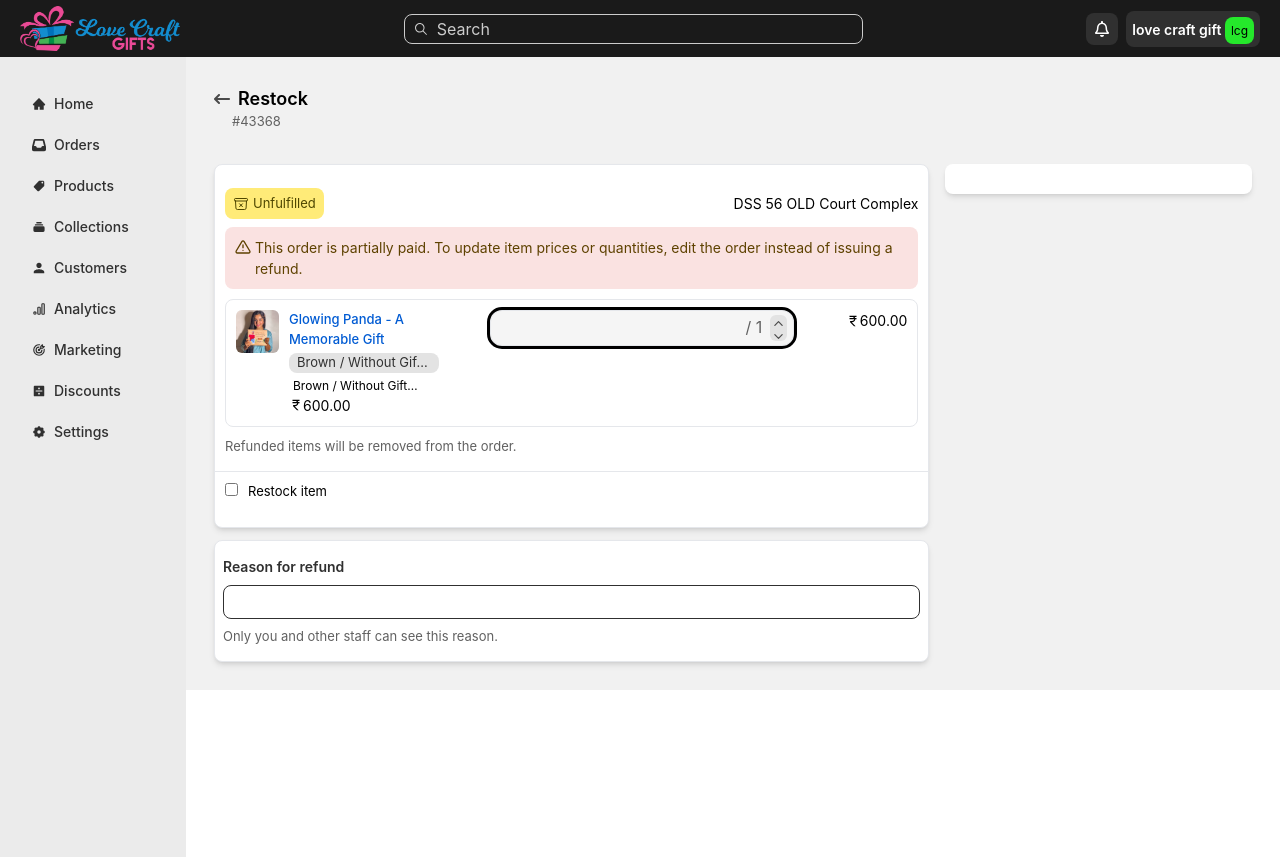
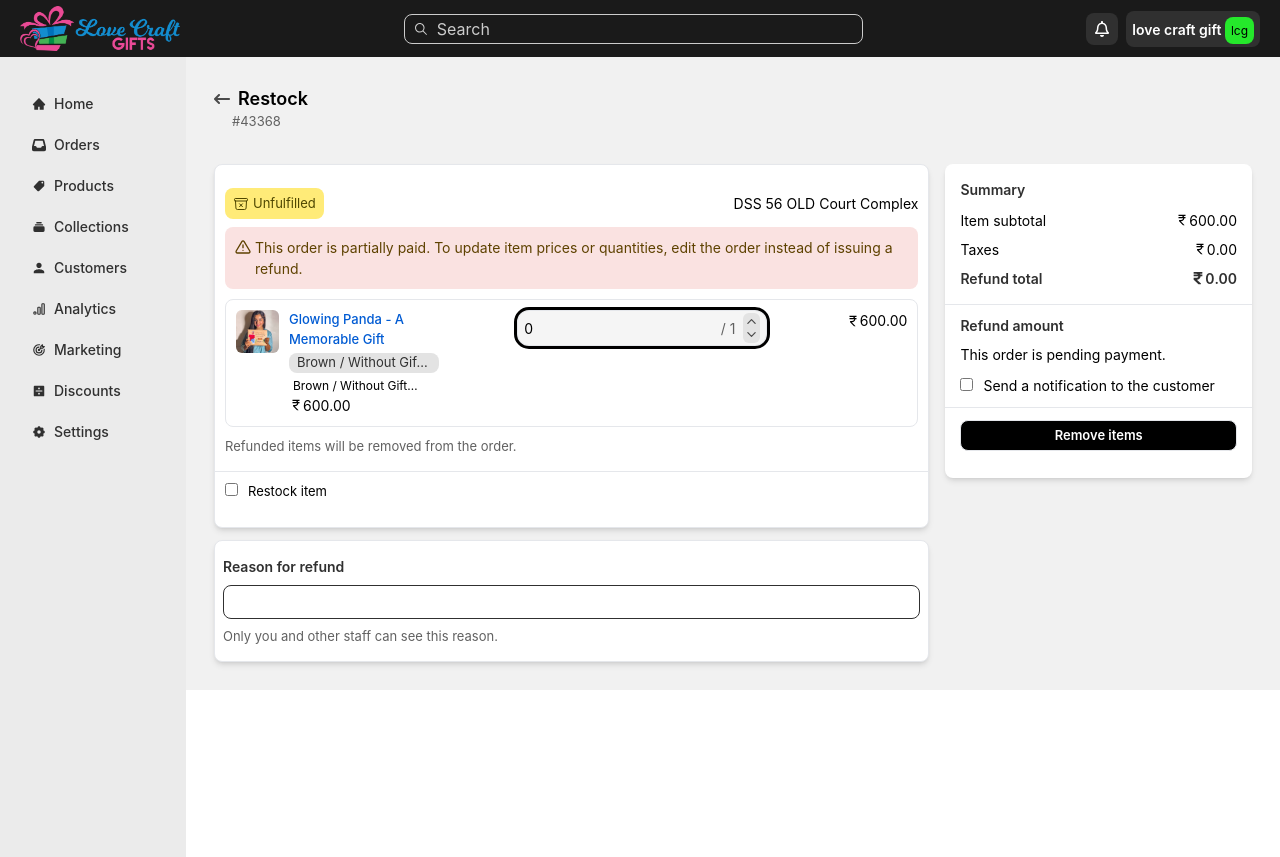
Before and after one commit to sainideepanshu1/lcg-admin-panel, a React (Vite) app: page /orders/order-details/restock in a window 1280 px wide. Built offline with nearby package versions, Linux system fonts and the light colour scheme; the HTML template or start-up script is replaced by a standard one; a web font is replaced by a local one.

Commit message:
restock complete

```diff
--- a/src/App.jsx
+++ b/src/App.jsx
@@ -15,6 +15,7 @@ import Orders from "./Components/Orders";
 import Createorder from "./Components/Createorder";
 import OrderDetails from "./Components/OrderDetails";
 import Restock from "./Components/Restock";
+import EditOrder from "./Components/EditOrder";
 
 function App() {
   const [isSidebarOpen, setIsSidebarOpen] = useState(false);
@@ -46,6 +47,7 @@ function App() {
           <Route path="/orders/create-order" element={<Createorder />} />
           <Route path="/orders/order-details" element={<OrderDetails />} />
           <Route path="/orders/order-details/restock" element={<Restock />} />
+          <Route path="/orders/order-details/edit-order" element={<EditOrder />} />
         </Routes>
       </div>
     </>
--- a/src/Components/OrderDetails.jsx
+++ b/src/Components/OrderDetails.jsx
@@ -129,7 +129,7 @@ function OrderDetails() {
               Chainpur , Bandipur UP, India . Customer for about 2 hours
             </span>
 
-            <span></span>
+
           </div>
         </div>
 
@@ -140,7 +140,7 @@ function OrderDetails() {
                 Restock
               </button>
             </Link>
-            <Link>
+            <Link to='/orders/order-details/edit-order'>
               <button className="flex text-heading items-center px-[12px] py-[3px] gap-1   bg-[#E3E3E3] hover:bg-[rgb(206,204,204)] rounded-lg">
                 Edit
               </button>
--- a/src/Components/Restock.jsx
+++ b/src/Components/Restock.jsx
@@ -1,6 +1,6 @@
-import React from 'react'
+import React from "react";
 import { FaArrowLeftLong } from "react-icons/fa6";
-import { Link } from 'react-router-dom';
+import { Link } from "react-router-dom";
 import { FaRegClock } from "react-icons/fa";
 import { HiOutlineArchiveBoxXMark } from "react-icons/hi2";
 import { FiAlertTriangle } from "react-icons/fi";
@@ -9,31 +9,50 @@ import { MdCurrencyRupee } from "react-icons/md";
 import { FaAngleDown } from "react-icons/fa";
 import { IoChevronUp } from "react-icons/io5";
 import { IoChevronDownOutline } from "react-icons/io5";
+import { FaRupeeSign } from "react-icons/fa";
+import { useState } from "react";
 
 function Restock() {
+  const[counter,setCount]=useState(0)
+
+  const handleInc=()=>{
+    if(counter!==1)
+  setCount(counter+1)
+  }
+  const handleDec=()=>{
+    if(counter!==0)
+    setCount(counter-1)
+  }
+
   return (
-    <div className='bg-[#F1F1F1] w-full h-[100%] :px-[100px] md:px[10px]'>
-        <div className='my-6  px-7 py-1 sm:px-6 xm:px-2 '>
-        <div className='flex gap-2 items-center  '>
-            <div className=''><Link to='OrderDetails'><span className=' text-[#4a4a4a]'><FaArrowLeftLong /></span></Link></div>
-
-           <div className='text-[18px] font-semibold'>
-            <Link to=''> <h3>Restock</h3></Link>
-
-
-
+    <div className="bg-[#F1F1F1] w-full h-[100%] :px-[100px] md:px[10px]">
+      <div className="my-6  px-7 py-1 sm:px-6 xm:px-2 ">
+        <div className="flex gap-2 items-center  ">
+          <div className="">
+            <Link to="OrderDetails">
+              <span className=" text-[#4a4a4a]">
+                <FaArrowLeftLong />
+              </span>
+            </Link>
           </div>
 
+          <div className="text-[18px] font-semibold">
+            <Link to="">
+              {" "}
+              <h3>Restock</h3>
+            </Link>
           </div>
-           <div className='px-[18px] text-[13px] text-[#616161]'><h4 >#43368</h4></div>
+        </div>
+        <div className="px-[18px] text-[13px] text-[#616161]">
+          <h4>#43368</h4>
+        </div>
       </div>
 
-        <div className='flex gap-4  xl:flex-wrap  my-6  px-7 py-1 sm:px-6 xm:px-2 ' >
-
+      <div className="flex gap-4  xl:flex-wrap  my-6  px-7 py-1 sm:px-6 xm:px-2 ">
         {/* ---------------Left-------------- */}
-          <div className='flex flex-col gap-3 h-full   w-[70%] xl:w-[100%] '>
+        <div className="flex flex-col gap-3 h-full   w-[70%] xl:w-[100%] ">
           <div className=" border-[1px] w-full   bg-white py-[15px]	 shadow-md rounded-[8px]">
-            <div className='flex justify-between items-center px-[10px] py-2 '>
+            <div className="flex justify-between items-center px-[10px] py-2 ">
               <div className="flex relative gap-1 items-center px-[8px] py-[6px] rounded-lg text-[13px] bg-[#ffeb78] text-[#4f4700] ">
                 <span className="text-[16px] ">
                   <HiOutlineArchiveBoxXMark />
@@ -41,17 +60,22 @@ function Restock() {
                 <span>Unfulfilled</span>
               </div>
 
-                <div className='text-[14px]'><h3>DSS 56 OLD Court Complex</h3></div>
-
+              <div className="text-[14px]">
+                <h3>DSS 56 OLD Court Complex</h3>
+              </div>
             </div>
 
-            <div className='flex gap-1 items-start text-[#5e4200] bg-[#fae2e1] rounded-lg mx-[10px] p-[10px]'>
-                <span className='pt-[2px]'><FiAlertTriangle/></span>
-                <p className='text-[14px]'>This order is partially paid. To update item prices or quantities, edit the order instead of issuing a refund.</p>
+            <div className="flex gap-1 items-start text-[#5e4200] bg-[#fae2e1] rounded-lg mx-[10px] p-[10px]">
+              <span className="pt-[2px]">
+                <FiAlertTriangle />
+              </span>
+              <p className="text-[14px]">
+                This order is partially paid. To update item prices or
+                quantities, edit the order instead of issuing a refund.
+              </p>
             </div>
 
-            <div className=' flex justify-between items-start mx-[10px] border-[1px] px-[10px] my-[10px] py-[10px] rounded-lg '>
-
+            <div className=" flex justify-between items-start mx-[10px] border-[1px] px-[10px] my-[10px] py-[10px] rounded-lg ">
               <div className="  flex items-start gap-[10px]">
                 <div className=" w-[43px] h-[40px] object-contain ">
                   <img className="rounded-md" src={Product2} alt="" />
@@ -65,13 +89,153 @@ function Restock() {
                     <h3 className="text-[13px] text-[#303030] bg-[#e3e3e3] px-2 my-[4px] rounded-lg line-clamp-1 ">
                       Brown / Without Gift Wrap / Without Gift Card
                     </h3>
-                      <div className=''>
-                    <h3 className='text-[12px] px-[4px] line-clamp-1'> Brown / Without Gift Wrap / Without Gift Card</h3>
+                    <div className="">
+                      <h3 className="text-[12px] px-[4px] line-clamp-1">
+                        {" "}
+                        Brown / Without Gift Wrap / Without Gift Card
+                      </h3>
                       <div className="flex items-center text-[14px] ">
                         <span className="flex items-center">
-                      <MdCurrencyRupee />600
+                          <MdCurrencyRupee />
+                          600
                         </span>
                         <span>.00</span>
+                      </div>
+                    </div>
+                  </div>
+                </div>
+              </div>
+
+              <div className="  flex justify-between w-[250px] border-[0.1px] bg-[#f5f5f5] rounded-xl items-center   py-[4px] h-[36px] outline px-[6px]">
+
+                <h3 className="bg-[#f5f5f5] text-[14px] outline-none">{counter}</h3>
+
+                <div className="flex gap-2 items-center">
+                  <span className="text-[#616161]  text-[14px]">/ 1</span>
+                  <div className=" flex flex-col bg-[#e3e3e3] px-[2px] py-[2px] rounded-md text-[#4a4a4a] text-[13px]">
+                    <button onClick={handleInc}  className="hover:bg-[#acaaaa] rounded-t-md">
+                      <IoChevronUp />
+                    </button>
+                    <button onClick={handleInc}  className="hover:bg-[#acaaaa] rounded-t-md"/>
+                    <button onClick={handleDec} className="hover:bg-[#acaaaa] rounded-b-md">
+                      <IoChevronDownOutline />
+                    </button>
+                  </div>
+                </div>
+              </div>
+              <div className="flex items-center text-[14px] ">
+                <span className="flex items-center">
+                  <MdCurrencyRupee />
+                  600
+                </span>
+                <span>.00</span>
+              </div>
+            </div>
+            <div className="text-[#616161] text-[13px] px-[10px]  pb-[15px] ">
+              <h3>Refunded items will be removed from the order.</h3>
+            </div>
+
+            <hr />
+
+            <div className="text-[13px] py-[10px]">
+              <label>
+                <input className="mx-[10px]  " type="checkbox" />
+                Restock item
+              </label>
+            </div>
+          </div>
+
+          <div className=" flex flex-col gap-2 border-[1px] w-full   bg-white py-[15px]	 shadow-md rounded-[8px] px-[8px]">
+            <h3 className="text-[#303030] text-[14px] font-semibold">
+              Reason for refund
+            </h3>
+            <input
+              className="w-full border-[1px] px-2 text-[#303030] border-[#303030] rounded-lg py-[4px] "
+              type="text"
+            />
+            <h3 className="text-[#616161] text-[13px]">
+              Only you and other staff can see this reason.
+            </h3>
+          </div>
+        </div>
+
+        {/* -----------------right---------------- */}
+        <div className=" flex flex-col gap-4 w-[30%] xl:w-[100%]">
+          <div className=" xl:w-[100%]  border-[1px bg-white py-[15px]	 shadow-md rounded-[8px]">
+
+
+
+            <div   className="">
+               <h3 className="text-[#303030] text-[14px] font-semibold pb-[10px]  px-[15px]">Summary</h3>
+              <div className="flex flex-col gap-2  px-[15px]">
+               <div className="">
+                <div className="flex justify-between">
+                  <h3 className="text-[14px]">Item subtotal</h3>
+
+                <div className="flex items-center text-[14px] ">
+                <span className="flex items-center">
+                  <MdCurrencyRupee />
+                  600
+                </span>
+                <span>.00</span>
+              </div>
+              </div>
+
+               </div>
+
+               <div className="">
+                <div className="flex justify-between">
+                  <h3 className="text-[14px]">Taxes</h3>
+
+                <div className="flex items-center text-[14px] ">
+                <span className="flex items-center">
+                  <MdCurrencyRupee />
+                  0
+                </span>
+                <span>.00</span>
+              </div>
+              </div>
+
+               </div>
+               <div className="pb-[15px]">
+                <div className="flex justify-between">
+                  <h3 className=" text-[#303030] text-[14px] font-semibold">Refund total</h3>
+
+                <div className="flex items-center ] text-[#303030] text-[14px] font-semibold ">
+                <span className="flex items-center font-[10px] ">
+                <FaRupeeSign />
+
+                  0
+                </span>
+                <span>.00</span>
+              </div>
+              </div>
+
+               </div>
+
+
+
+
+
+               </div>
+
+               <hr/>
+
+               <div className="flex flex-col gap-2 py-[10px]">
+                <h3 className="px-[15px] text-[#303030] text-[14px] font-semibold">Refund amount</h3>
+                <h3 className=" px-[15px] text-[14px]">This order is pending payment.</h3>
+                <div className="px-[5px]">
+                  <label className="text-[14px] ">
+                  <input className="mx-[10px]" type="checkbox"/>
+                  Send a notification to the customer
+                  </label>
+                </div>
+               </div>
+
+
+               <hr/>
+               <div className="flex justify-center mx-[15px] my-[12px] ">
+               <button className="text-[13px] w-full  border-[1px]  py-[5px] rounded-lg text-[white] font-semibold bg-black" >Remove items</button>
                </div>
 
 
@@ -79,72 +243,10 @@ function Restock() {
             </div>
 
           </div>
-
-
-                  </div>
-
-                </div>
-
-
-               <div className='  flex border-[0.1px] bg-[#f5f5f5] rounded-xl   py-[4px] h-[36px] outline px-[6px]'>
-
-                <input className='bg-[#f5f5f5] outline-none' type='text' placeholder=''/>
-                <div className='flex gap-2'>
-                <span className='text-[#616161]'>/ 1</span>
-                 <div className=' flex flex-col bg-[#e3e3e3] px-[2px] py-[2px] rounded-md text-[#4a4a4a] text-[13px]'>
-                  <button className='hover:bg-[#acaaaa] rounded-t-md'><IoChevronUp /></button>
-                  <button className='hover:bg-[#acaaaa] rounded-b-md'><IoChevronDownOutline /></button>
-
         </div>
       </div>
     </div>
-               <div className="flex items-center text-[14px] ">
-                    <span className="flex items-center">
-                      <MdCurrencyRupee />600
-                    </span>
-                    <span>.00</span>
-                  </div>
-
-
-            </div>
-            <div className='text-[#616161] text-[13px] px-[10px]  pb-[15px] '><h3>Refunded items will be removed from the order.</h3></div>
-
-
-
-            <hr/>
-
-            <div  className='text-[13px] py-[10px]'>
-                <label>
-                <input className='mx-[10px]  ' type='checkbox'/>
-                Restock item
-                </label>
-
-
-
-            </div>
-
-          </div>
-
-          <div className=' flex flex-col gap-2 border-[1px] w-full   bg-white py-[15px]	 shadow-md rounded-[8px] px-[8px]'>
-            <h3 className='text-[#303030] text-[14px] font-semibold'>Reason for refund</h3>
-            <input className='w-full border-[1px] text-[#303030] border-[#303030] rounded-lg py-[4px] ' type='text'/>
-            <h3 className='text-[#616161] text-[13px]'>Only you and other staff can see this reason.</h3>
-          </div>
-
-          </div>
-
-
-               {/* -----------------right---------------- */}
-          <div className=" flex flex-col gap-4 w-[30%] xl:w-[100%]">
-          <div className=" xl:w-[100%]  border-[1px bg-white py-[15px] px-[15px]	 shadow-md rounded-[8px]"></div>
-
-          </div>
-        </div>
-
-
-
-    </div>
-  )
+  );
 }
 
-export default Restock
+export default Restock;
```
Also changed, not shown: src/Components/AddCustomers.jsx (+37 -37 lines), src/Components/EditOrder.jsx (added, +9 -0 lines). Lines whose indentation alone changed are shown as unchanged.
